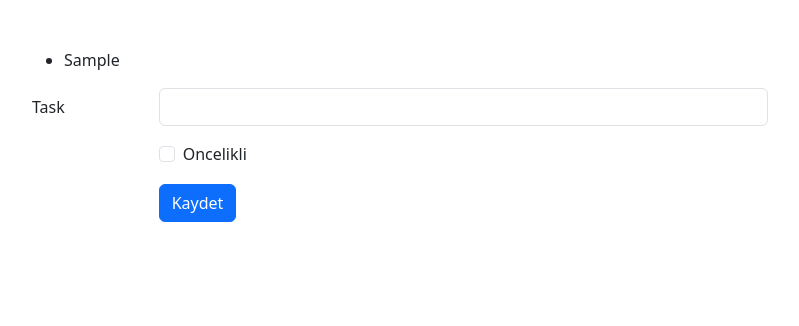
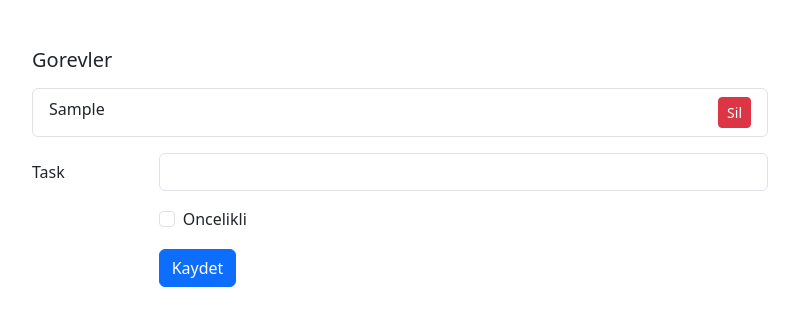
Before and after one commit to fuatX/Form_project, a React (Vite) app: page / in a window 1280 px wide. Both pictures are taken after typing "Sample" into the empty fields and a click on the button "Kaydet". Shown: the top 326 px of the page, without its empty margins (240-1039 px from the left). Built offline with nearby package versions, Linux system fonts and the light colour scheme.

Commit message:
Delete option and UUID usage added

```diff
--- a/package.json
+++ b/package.json
@@ -12,7 +12,8 @@
   "dependencies": {
     "bootstrap": "^5.3.2",
     "react": "^18.2.0",
-    "react-dom": "^18.2.0"
+    "react-dom": "^18.2.0",
+    "uuid": "^9.0.1"
   },
   "devDependencies": {
     "@types/react": "^18.2.43",
--- a/src/TaskForm.jsx
+++ b/src/TaskForm.jsx
@@ -1,4 +1,6 @@
 import { useState } from "react";
+import TaskList from "./TaskList";
+import { v4 as uuidv4 } from "uuid";
 
 export default function TaskForm() {
   const emptyForm = {
@@ -8,11 +10,17 @@ export default function TaskForm() {
   const [formData, setFormData] = useState(emptyForm);
   const [tasks, setTasks] = useState([]);
 
+  function removeTask(uuid) {
+    console.log(uuid);
+    setTasks((prev) => prev.filter((item) => item.uuid !== uuid));
+  }
+
   function handleFormSubmit(event) {
     event.preventDefault();
+    console.log(formData);
 
-    console.log(formData);
     if (formData.task.length > 3) {
+      formData.uuid = uuidv4();
       setTasks((prev) => [formData, ...prev]); // form data en sona yada en başa
       setFormData(emptyForm);
       event.target.reset();
@@ -34,11 +42,8 @@ export default function TaskForm() {
 
   return (
     <>
-      <ul>
-        {tasks.map((item, index) => (
-          <li key={index}>{item.task}</li>
-        ))}
-      </ul>
+      <TaskList tasks={tasks} removeTask={removeTask} />
+
       <form onSubmit={handleFormSubmit}>
         <div className="row mb-3">
           <label htmlFor="task" className="col-sm-2 col-form-label">
--- /dev/null
+++ b/src/TaskList.jsx
@@ -0,0 +1,23 @@
+export default function TaskList({ tasks, removeTask }) {
+  if (tasks.length === 0) {
+    return <></>;
+  }
+  return (
+    <>
+      <h3 className="lead">Gorevler</h3>
+      <ul className="list-group my-3">
+        {tasks.map((item) => (
+          <li className="list-group-item" key={item.uuid}>
+            {item.task}
+            <span
+              onClick={() => removeTask(item.uuid)}
+              className="btn btn-sm btn-danger float-end"
+            >
+              Sil
+            </span>
+          </li>
+        ))}
+      </ul>
+    </>
+  );
+}
```
Also changed, not shown: 1 other file (tests, documents, lock files or other folders).
